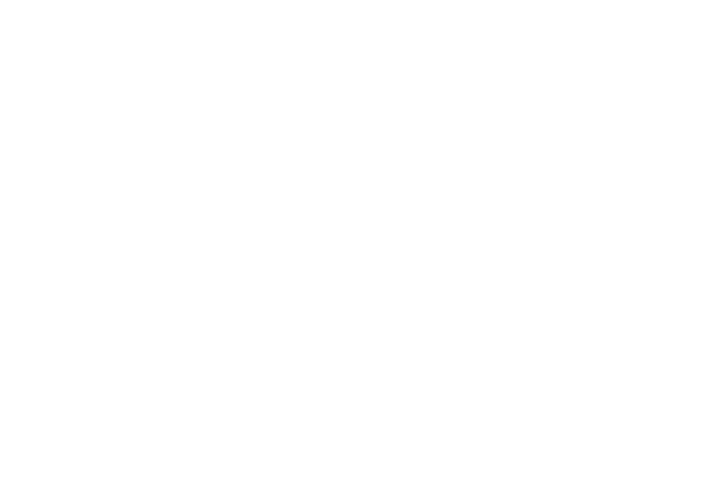
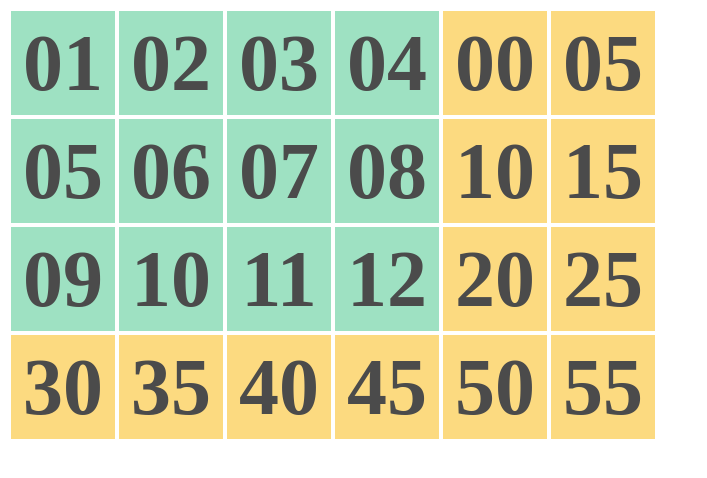
Before and after one commit to fdenoodt/alarm, an Angular app in the folder front/: page / in a window 1280 px wide. Shown: the top 478 px of the page, without its empty margins (0-707 px from the left). Built offline with nearby package versions, Linux system fonts and the light colour scheme.

Commit message:
styling tiles

```diff
--- a/front/src/app/app.component.html
+++ b/front/src/app/app.component.html
@@ -1,2 +1,97 @@
-<div fxLayout="row" fxLayoutAlign="space-between">
+<div class="container">
+  <table>
+    <!-- Row 1 -->
+    <tr>
+      <td>
+        <tile value="1" type="hour"></tile>
+      </td>
+      <td>
+        <tile value="2" type="hour"></tile>
+      </td>
+      <td>
+        <tile value="3" type="hour"></tile>
+      </td>
+      <td>
+        <tile value="4" type="hour"></tile>
+      </td>
+
+      <td>
+        <tile value="0" type="minute"></tile>
+      </td>
+      <td>
+        <tile value="5" type="minute"></tile>
+      </td>
+    </tr>
+
+    <!-- Row 2 -->
+    <tr>
+      <td>
+        <tile value="5" type="hour"></tile>
+      </td>
+      <td>
+        <tile value="6" type="hour"></tile>
+      </td>
+      <td>
+        <tile value="7" type="hour"></tile>
+      </td>
+      <td>
+        <tile value="8" type="hour"></tile>
+      </td>
+
+      <td>
+        <tile value="10" type="minute"></tile>
+      </td>
+      <td>
+        <tile value="15" type="minute"></tile>
+      </td>
+    </tr>
+
+    <!-- Row 3 -->
+    <tr>
+      <td>
+        <tile value="9" type="hour"></tile>
+      </td>
+      <td>
+        <tile value="10" type="hour"></tile>
+      </td>
+      <td>
+        <tile value="11" type="hour"></tile>
+      </td>
+      <td>
+        <tile value="12" type="hour"></tile>
+      </td>
+
+      <td>
+        <tile value="20" type="minute"></tile>
+      </td>
+      <td>
+        <tile value="25" type="minute"></tile>
+      </td>
+    </tr>
+
+    <!-- Row 4 (only minutes) -->
+    <tr>
+      <td>
+        <tile value="30" type="minute"></tile>
+      </td>
+      <td>
+        <tile value="35" type="minute"></tile>
+      </td>
+      <td>
+        <tile value="40" type="minute"></tile>
+      </td>
+      <td>
+        <tile value="45" type="minute"></tile>
+      </td>
+
+      <td>
+        <tile value="50" type="minute"></tile>
+      </td>
+      <td>
+        <tile value="55" type="minute"></tile>
+      </td>
+    </tr>
+  </table>
+
+
 </div>
--- a/front/src/app/app.component.scss
+++ b/front/src/app/app.component.scss
@@ -0,0 +1,11 @@
+.container {
+}
+
+table {
+  -webkit-touch-callout: none;
+  -webkit-user-select: none;
+  -khtml-user-select: none;
+  -moz-user-select: none;
+  -ms-user-select: none;
+  user-select: none;
+}
--- a/front/src/app/app.component.ts
+++ b/front/src/app/app.component.ts
@@ -1,4 +1,4 @@
-import { Component } from '@angular/core';
+import { Component, OnInit } from '@angular/core';
 
 @Component({
   selector: 'app-root',
@@ -6,4 +6,16 @@
   styleUrls: ['./app.component.scss']
 })
 export class AppComponent {
+  minutes = []
+  hours = []
+
+  constructor() {
+
+    // Set up hour options
+    for (let i = 0; i < 12; i++) {
+      this.minutes.push(i * 5)
+      this.hours.push(i + 1)
+    }
+  }
+
 }
--- a/front/src/app/app.module.ts
+++ b/front/src/app/app.module.ts
@@ -3,10 +3,12 @@
 
 import { AppComponent } from './app.component';
 import { FlexLayoutModule } from '@angular/flex-layout';
+import { TileComponent } from './tile/tile.component';
 
 @NgModule({
   declarations: [
-    AppComponent
+    AppComponent,
+    TileComponent
   ],
   imports: [
     BrowserModule,
--- /dev/null
+++ b/front/src/app/tile/tile.component.html
@@ -0,0 +1,3 @@
+<div class="tile" [ngClass]="(type=='hour')?'hour':'minute'">
+  {{ value | number:'2.0' }}
+</div>
--- /dev/null
+++ b/front/src/app/tile/tile.component.scss
@@ -0,0 +1,31 @@
+.tile {
+  display: flex;
+  align-items: center;
+  justify-content: center;
+
+  font-size: 5em;
+  font-weight: bold;
+
+  width: 6.5rem;
+  height: 6.5rem;
+
+  color: var(--dark-text);
+}
+
+.hour {
+  background-color: var(--green);
+}
+
+.minute {
+  background-color: var(--yellow);
+}
+
+.hour:hover {
+  background-color: var(--green-accent);
+  color: var(--bright-text);
+}
+
+.minute:hover {
+  background-color: var(--yellow-accent);
+  color: var(--bright-text);
+}
--- /dev/null
+++ b/front/src/app/tile/tile.component.ts
@@ -0,0 +1,17 @@
+import { Component, OnInit, Input } from '@angular/core';
+
+@Component({
+  selector: 'tile',
+  templateUrl: './tile.component.html',
+  styleUrls: ['./tile.component.scss']
+})
+export class TileComponent implements OnInit {
+
+  @Input() value: number
+  @Input() type: string
+  constructor() { }
+
+  ngOnInit(): void {
+  }
+
+}
--- a/front/src/styles.scss
+++ b/front/src/styles.scss
@@ -1 +1,21 @@
 /* You can add global styles to this file, and also import other style files */
+:root {
+  --yellow: rgb(252, 218, 128);
+  --yellow-accent: rgb(226, 195, 113);
+
+  --red: rgb(187, 100, 109);
+  --red-accent: rgb(168, 91, 99);
+
+  --blue: rgb(82, 123, 143);
+  --blue-accent: rgb(73, 109, 131);
+
+  --green: rgb(158, 225, 194);
+  --green-accent: rgb(141, 201, 175);
+
+  --dark-text: rgb(75, 75, 75);
+  --bright-text: rgb(255, 255, 255);
+}
+
+body {
+  font-family: "Tw Cen MT";
+}
```
